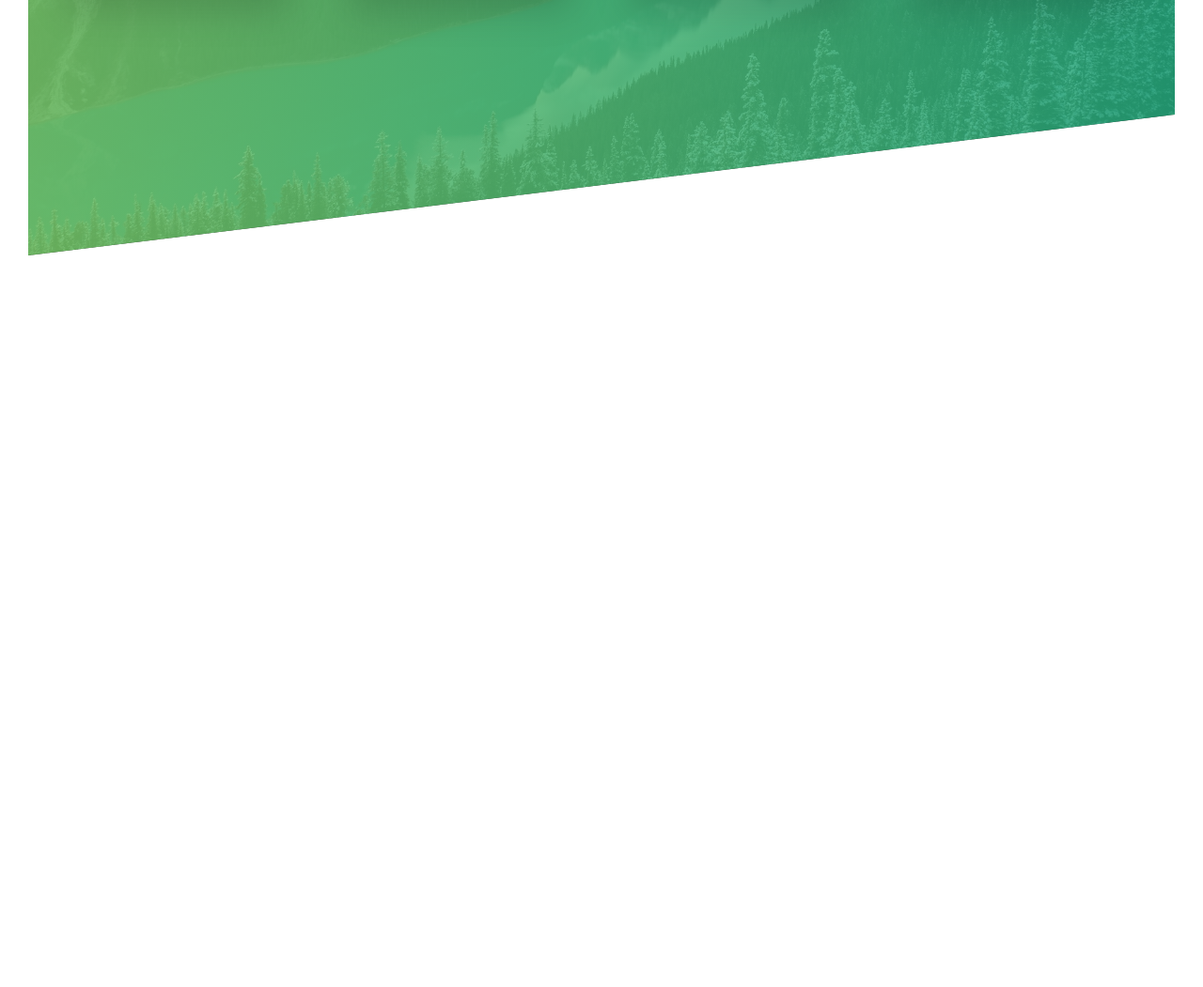
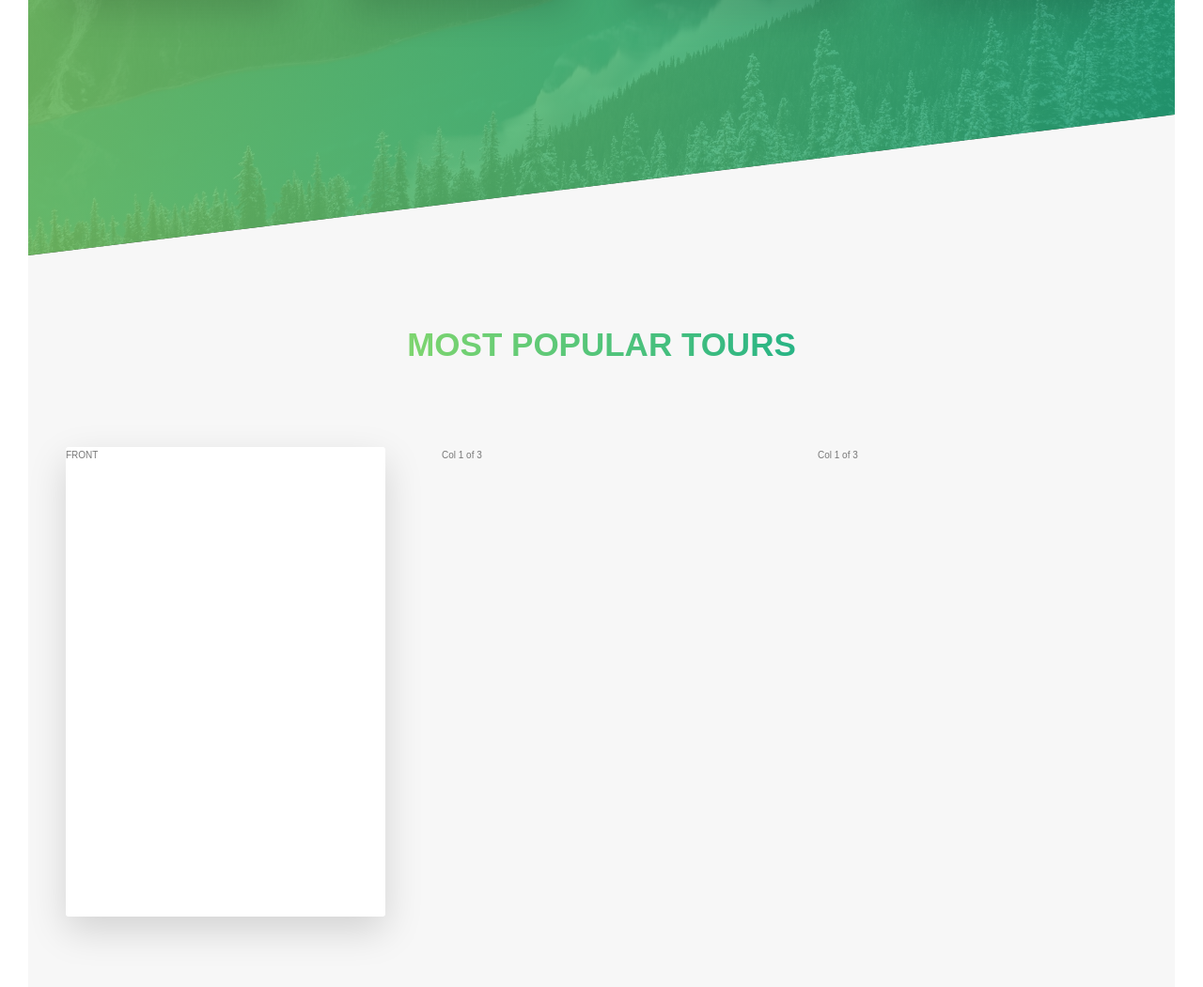
Before and after one commit to zep1994/SCSS_Project_2022, a website: page Natours/starter/index.html in a window 1280 px wide. Shown: the part 1983-3034 px from the top of the page at 94% size. Before the commit the page ends 2255 px from the top, so only its background shows below. Drawn offline with Linux system fonts and the light colour scheme.

Commit message:
Add card

```diff
--- a/Natours/starter/index.html
+++ b/Natours/starter/index.html
@@ -106,6 +106,33 @@
                     </div>
                 </div>
             </section>
+
+            <section class="section-tours">
+                <div class="u-center-text u-margin-bottom-big">
+                    <h2 class="heading-secondary">
+                        Most Popular Tours
+                    </h2>
+                </div>
+
+                <div class="row">
+                    <div class="col-1-of-3">
+                        <div class="card">
+                            <div class="card__side card__side--front">
+                                FRONT
+                            </div>
+                            <div class="card__side card__side--back card__side--back-1">
+                                BACK
+                            </div>
+                        </div>
+                    </div>
+                    <div class="col-1-of-3">
+                        Col 1 of 3
+                    </div>
+                    <div class="col-1-of-3">
+                        Col 1 of 3
+                    </div>
+                </div>
+            </section>
         </main>
 
         <!-- <section class="grid-test">
--- a/Natours/starter/sass/abstracts/_variables.scss
+++ b/Natours/starter/sass/abstracts/_variables.scss
@@ -2,6 +2,12 @@
 $color-primary: #7ed56f;
 $color-primary-light: #7ed56f;
 $color-primary-dark: #28b485;
+
+$color-secondary-light: #ffb900;
+$color-secondary-dark: #ff7730;
+
+$color-tertiary-light: #2998ff;
+$color-tertiary-dark: #5643fa;
 
 $color-grey-light-1: #f7f7f7;
 
--- /dev/null
+++ b/Natours/starter/sass/components/_card.scss
@@ -0,0 +1,41 @@
+.card {
+    perspective: 150rem;
+    -moz-perspective: 150rem;
+    position: relative;
+    height: 50rem;
+
+    &__side {
+
+        height: 50rem;
+        transition: all .8s ease;
+        position: absolute;
+        top: 0;
+        left: 0;
+        width: 100%;
+        backface-visibility: hidden;
+        border-radius: 3px;
+        box-shadow: 0 1.5rem 4rem rgba($color-black, .15);
+
+        &--front {
+            background-color: $color-white;
+        }
+
+        &--back {
+
+            transform: rotateY(180deg);
+
+            &-1 {
+                background-image: linear-gradient(to right bottom, $color-secondary-light, $color-secondary-dark);
+            }
+        }
+    }
+
+
+    &:hover &__side--front {
+        transform: rotateY(180deg);
+    }
+
+    &:hover &__side--back {
+        transform: rotateY(0);
+    }
+}
--- a/Natours/starter/sass/main.scss
+++ b/Natours/starter/sass/main.scss
@@ -10,6 +10,7 @@
 @import "components/button";
 @import "components/composition";
 @import "components/feature-box";
+@import "components/card";
 
 @import "layout/header";
 @import "layout/grid";
--- a/Natours/starter/sass/pages/_home.scss
+++ b/Natours/starter/sass/pages/_home.scss
@@ -20,3 +20,10 @@
         transform: skewY(7deg);
     }
 }
+
+.section-tours {
+    background-color: $color-grey-light-1;
+    padding: 25rem 0 50rem 0;
+    margin-top: -11rem;
+
+}
```
Also changed, not shown: Natours/starter/css/style.css.
